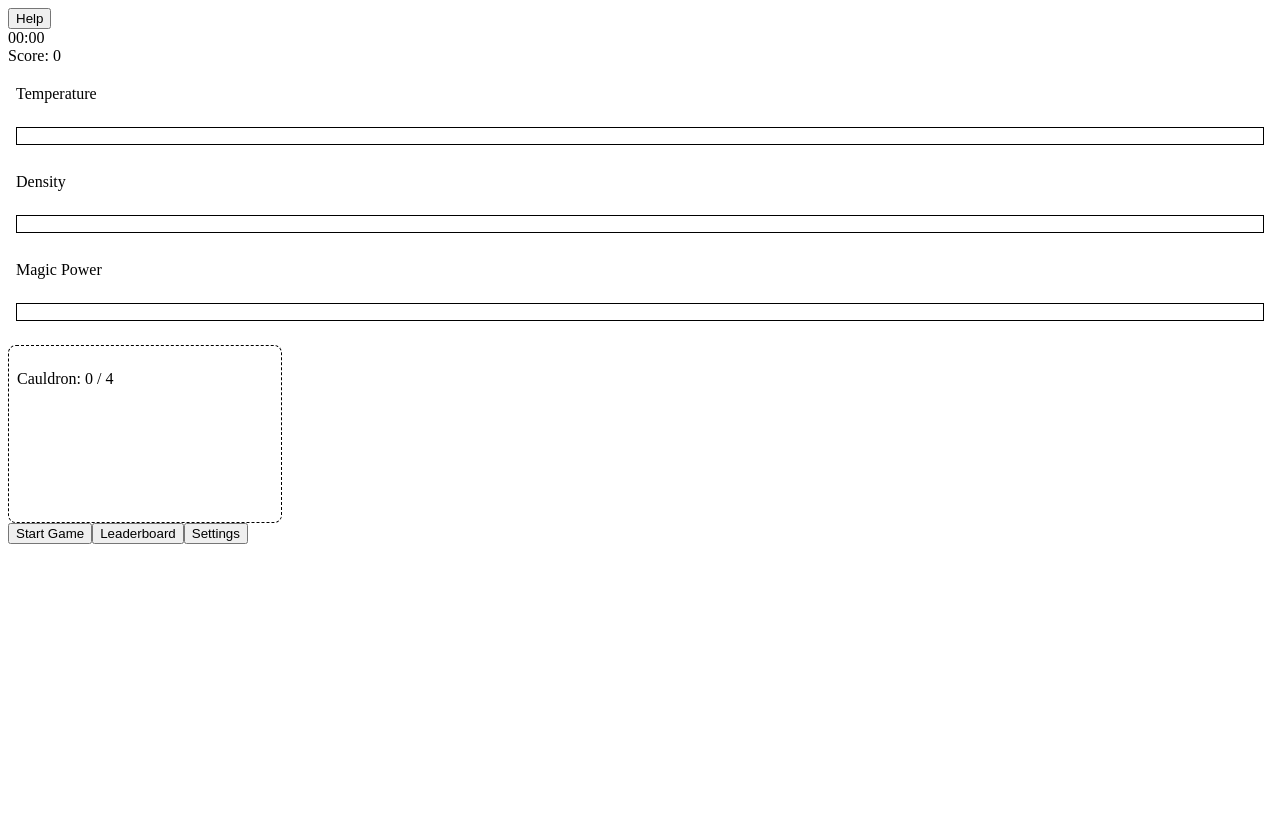
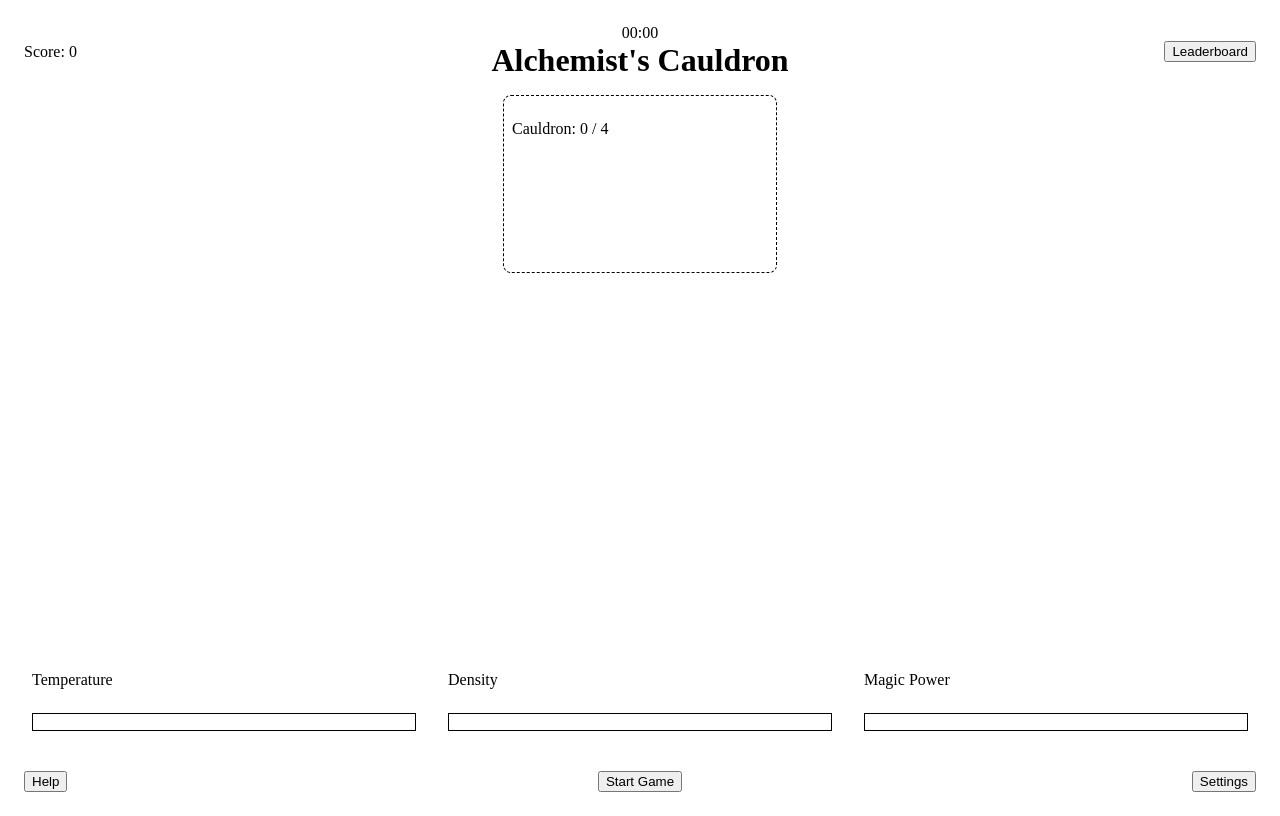
Before and after one commit to stsTom/alchemist-cauldron-game, a website built with Vite: page index.html in a window 1280 px wide. Built offline with nearby package versions, Linux system fonts and the light colour scheme.

Commit message:
feat: create skeleton layout

```diff
--- a/src/main.ts
+++ b/src/main.ts
@@ -55,23 +55,41 @@ const recipeSeciton = document.createElement('section');
 recipeSeciton.classList.add('recipeSeciton');
 recipeSeciton.append(reactionsUi);
 
+const gameTitle = document.createElement('h1');
+gameTitle.classList.add('game-title');
+gameTitle.textContent = "Alchemist's Cauldron";
+
+const headerCenter = document.createElement('div');
+headerCenter.classList.add('header-center');
+headerCenter.append(timerUi, gameTitle);
+
+const header = document.createElement('header');
+header.classList.add('game-header');
+header.append(scoreUi, headerCenter, healthUi, leaderboardButton);
+
+const shelfArea = document.createElement('aside');
+shelfArea.classList.add('shelf-area');
+shelfArea.append(shelfSection);
+
+const stage = document.createElement('section');
+stage.classList.add('stage');
+stage.append(cauldronUi, pourOutButton);
+
+const recipeArea = document.createElement('aside');
+recipeArea.classList.add('recipe-area');
+recipeArea.append(recipeSeciton);
+
+const footerCenter = document.createElement('div');
+footerCenter.classList.add('footer-center');
+footerCenter.append(brewButton, startButton, continueButton);
+
+const footer = document.createElement('footer');
+footer.classList.add('game-footer');
+footer.append(footerCenter, pauseButton, settingsButton);
+
 const playField = document.createElement('div');
 playField.classList.add('play-field');
-playField.append(
-  timerUi,
-  scoreUi,
-  shelfSection,
-  recipeSeciton,
-  measurementsSection,
-  cauldronUi,
-  healthUi,
-  brewButton,
-  pourOutButton,
-  continueButton,
-  startButton,
-  leaderboardButton,
-  settingsButton,
-);
+playField.append(header, shelfArea, stage, recipeArea, measurementsSection, footer);
 
 function renderPlayField({ status, isHelpOpen, isLeaderboardOpen, isSettingsOpen }: IGameState) {
   const isPaused =
@@ -114,7 +132,6 @@ render(gameState.get());
 if (gamePage) {
   gamePage.replaceChildren(
     helpButton,
-    pauseButton,
     playField,
     gameOverUi,
     pauseUi,
--- a/src/styles/style.scss
+++ b/src/styles/style.scss
@@ -1,5 +1,90 @@
 #app {
   position: relative;
+  padding: 1rem;
+}
+
+.play-field {
+  display: grid;
+  grid-template-columns: minmax(0, 1fr) minmax(0, 1.6fr) minmax(0, 1fr);
+  grid-template-rows: auto 1fr auto auto;
+  grid-template-areas:
+    'header header header'
+    'shelf stage recipe'
+    'measure measure measure'
+    'footer footer footer';
+  gap: 1rem;
+  min-height: calc(100vh - 2rem);
+}
+
+.game-header {
+  display: grid;
+  grid-area: header;
+  grid-template-columns: 1fr auto 1fr;
+  align-items: center;
+}
+
+.header-center {
+  text-align: center;
+}
+
+.game-title {
+  margin: 0;
+}
+
+.health,
+.leaderboard-button {
+  grid-row: 1;
+  grid-column: 3;
+  justify-self: end;
+}
+
+.shelf-area {
+  grid-area: shelf;
+}
+
+.stage {
+  display: flex;
+  grid-area: stage;
+  flex-direction: column;
+  align-items: center;
+  gap: 1rem;
+}
+
+.recipe-area {
+  grid-area: recipe;
+}
+
+.measurements-section {
+  display: grid;
+  grid-area: measure;
+  grid-template-columns: repeat(3, minmax(0, 1fr));
+  gap: 1rem;
+}
+
+.game-footer {
+  display: grid;
+  grid-area: footer;
+  grid-template-columns: 1fr auto 1fr;
+}
+
+.footer-center {
+  display: flex;
+  grid-row: 1;
+  grid-column: 2;
+  gap: 0.5rem;
+}
+
+.pause-button,
+.settings-button {
+  grid-row: 1;
+  grid-column: 3;
+  justify-self: end;
+}
+
+.help-button {
+  position: absolute;
+  bottom: 1rem;
+  left: 1rem;
 }
 
 .play-field.paused {
--- a/src/ui/menu.ts
+++ b/src/ui/menu.ts
@@ -13,10 +13,12 @@ startButton.textContent = 'Start Game';
 startButton.addEventListener('click', startGame);
 
 export const leaderboardButton = document.createElement('button');
+leaderboardButton.classList.add('leaderboard-button');
 leaderboardButton.textContent = 'Leaderboard';
 leaderboardButton.addEventListener('click', openLeaderboard);
 
 export const settingsButton = document.createElement('button');
+settingsButton.classList.add('settings-button');
 settingsButton.textContent = 'Settings';
 settingsButton.addEventListener('click', openSettings);
 
```
